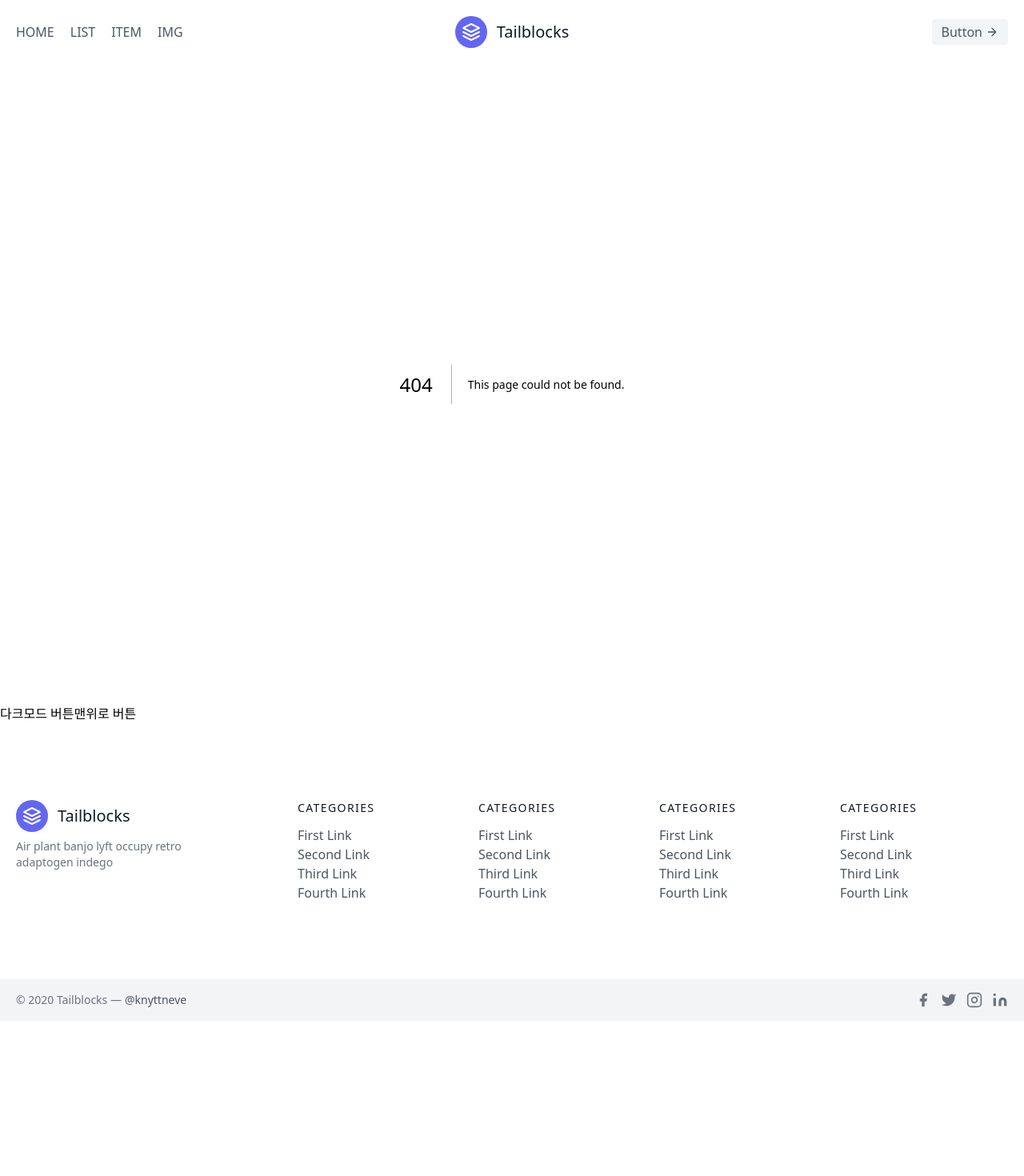
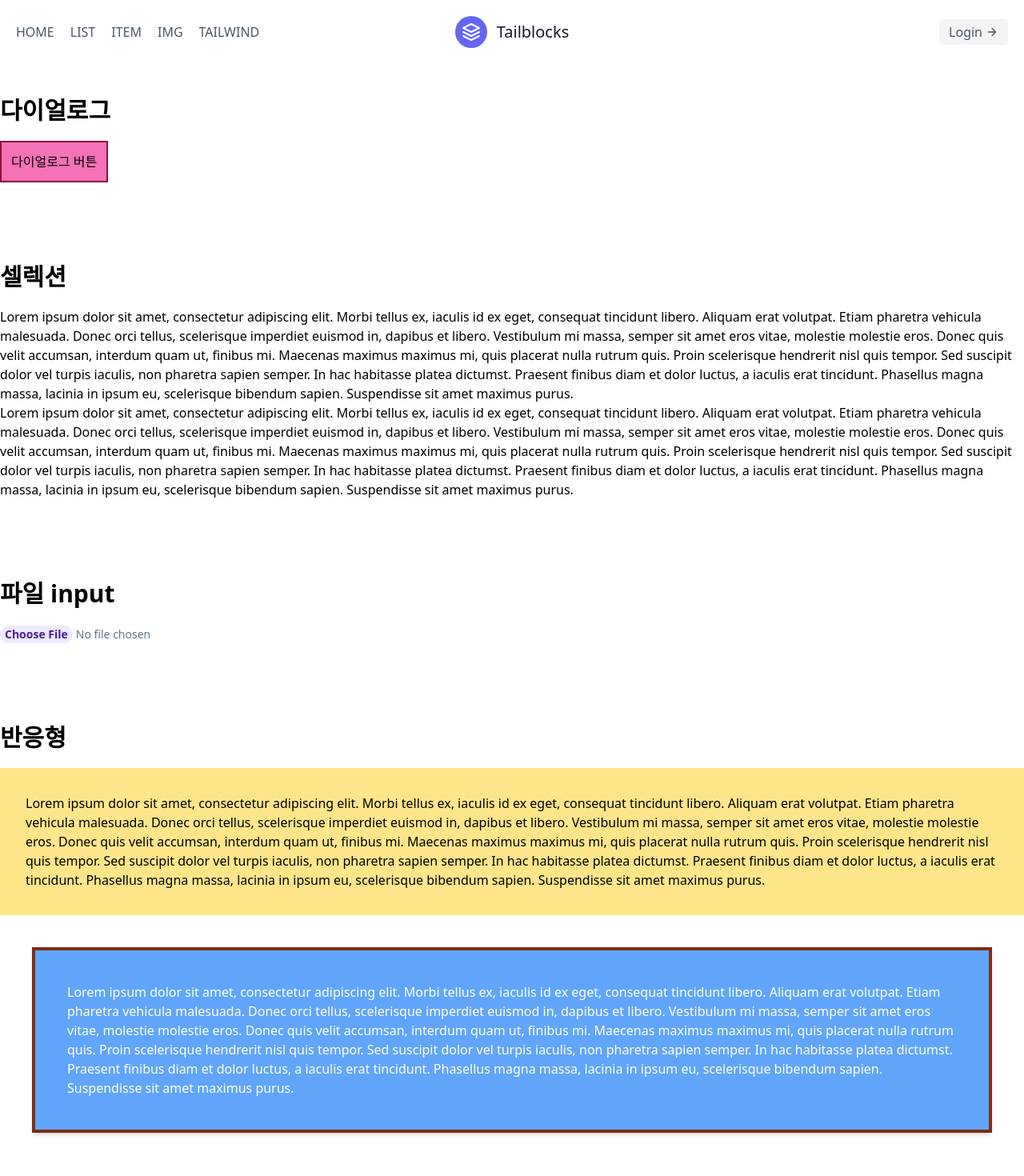
Before and after one commit to seeoya/newshop, a Next.js app: page /tailwind in a window 1280 px wide. Before the commit this address had no page. Shown: the top 1470 px of the page at 80% size. Before the commit the page ends 1276 px from the top, so only its background shows below. Built offline with nearby package versions, Linux system fonts and the light colour scheme.

Commit message:
페이지 정리

```diff
--- a/components/Header.tsx
+++ b/components/Header.tsx
@@ -14,8 +14,11 @@ export default function Header() {
                     <Link href="/item/item1" className="mr-5 hover:text-gray-900">
                         ITEM
                     </Link>
-                    <Link href="/img" className="hover:text-gray-900">
+                    <Link href="/img" className="mr-5 hover:text-gray-900">
                         IMG
+                    </Link>
+                    <Link href="/tailwind" className="hover:text-gray-900">
+                        TAILWIND
                     </Link>
                 </nav>
                 <a className="flex order-first lg:order-none lg:w-1/5 title-font font-medium items-center text-gray-900 lg:items-center lg:justify-center mb-4 md:mb-0">
@@ -25,12 +28,12 @@ export default function Header() {
                     <span className="ml-3 text-xl">Tailblocks</span>
                 </a>
                 <div className="lg:w-2/5 inline-flex lg:justify-end ml-5 lg:ml-0">
-                    <button className="inline-flex items-center bg-gray-100 border-0 py-1 px-3 focus:outline-none hover:bg-gray-200 rounded text-base mt-4 md:mt-0">
-                        Button
+                    <Link href={""} className="inline-flex items-center bg-gray-100 border-0 py-1 px-3 focus:outline-none hover:bg-gray-200 rounded text-base mt-4 md:mt-0">
+                        Login
                         <svg fill="none" stroke="currentColor" strokeLinecap="round" strokeLinejoin="round" strokeWidth="2" className="w-4 h-4 ml-1" viewBox="0 0 24 24">
                             <path d="M5 12h14M12 5l7 7-7 7"></path>
                         </svg>
-                    </button>
+                    </Link>
                 </div>
             </div>
         </header>
--- a/components/Home.tsx
+++ b/components/Home.tsx
@@ -4,10 +4,7 @@ import MainItem from "./MainItem";
 export default function Home() {
     return (
         <div>
-            <div className="bg-amber-400">가나다</div>
-            메인페이지
             <MainItem />
-            <ImageGallery />
             <FullBanner />
             <SlideBanner />
             <ImageBanner />
@@ -16,12 +13,12 @@ export default function Home() {
 }
 
 function FullBanner() {
-    return <div>풀배너</div>;
+    return <div className="bg-red-100">풀배너</div>;
 }
 
 function SlideBanner() {
-    return <div>슬라이드배너</div>;
+    return <div className="bg-blue-100">슬라이드배너</div>;
 }
 function ImageBanner() {
-    return <div>이미지 배너</div>;
+    return <div className="bg-green-100">이미지 배너</div>;
 }
--- /dev/null
+++ b/components/StyleLayout.tsx
@@ -0,0 +1,10 @@
+function StyleLayout({ title, children }: any) {
+    return (
+        <div className="py-10 mb-5">
+            <h2 className="text-3xl font-bold mb-5">{title}</h2>
+            <div>{children}</div>
+        </div>
+    );
+}
+
+export default StyleLayout;
--- /dev/null
+++ b/components/StyleTest.tsx
@@ -0,0 +1,115 @@
+import { Container } from "postcss";
+import { useState } from "react";
+import StyleLayout from "./StyleLayout";
+
+function StyleTest() {
+    const [darkMode, setDarkMode] = useState(false);
+
+    return (
+        <div className={`container mx-auto ${darkMode ? "dark" : ""}`}>
+            <StyleLayout title="다이얼로그">
+                <button
+                    className="p-3 border-rose-900 border-2 bg-pink-400 hover:bg-violet-400"
+                    onClick={() => {
+                        document.querySelector("#dialog").showModal();
+                    }}
+                >
+                    다이얼로그 버튼
+                </button>
+
+                <dialog id="dialog" className="bg-violet-200 backdrop:bg-black backdrop:opacity-70">
+                    <form method="dialog">
+                        <div className="flex-center text-center bg-white">가나다</div>
+
+                        <button className="p-2 mt-10 mr-3 bg-rose-200" value={"cancel"}>
+                            취소
+                        </button>
+                        <button className="p-2 bg-rose-800 text-white" value={"default"}>
+                            확인
+                        </button>
+                    </form>
+                </dialog>
+            </StyleLayout>
+
+            <StyleLayout title="셀렉션">
+                <div className="selection:bg-lime-100">
+                    Lorem ipsum dolor sit amet, consectetur adipiscing elit. Morbi tellus ex, iaculis id ex eget, consequat tincidunt libero. Aliquam erat volutpat. Etiam pharetra vehicula malesuada. Donec orci tellus, scelerisque imperdiet euismod in, dapibus et libero. Vestibulum mi massa, semper sit amet eros vitae, molestie molestie eros. Donec quis velit accumsan, interdum quam ut, finibus
+                    mi. Maecenas maximus maximus mi, quis placerat nulla rutrum quis. Proin scelerisque hendrerit nisl quis tempor. Sed suscipit dolor vel turpis iaculis, non pharetra sapien semper. In hac habitasse platea dictumst. Praesent finibus diam et dolor luctus, a iaculis erat tincidunt. Phasellus magna massa, lacinia in ipsum eu, scelerisque bibendum sapien. Suspendisse sit amet maximus
+                    purus.
+                </div>
+                <div className="selection:bg-rose-200">
+                    Lorem ipsum dolor sit amet, consectetur adipiscing elit. Morbi tellus ex, iaculis id ex eget, consequat tincidunt libero. Aliquam erat volutpat. Etiam pharetra vehicula malesuada. Donec orci tellus, scelerisque imperdiet euismod in, dapibus et libero. Vestibulum mi massa, semper sit amet eros vitae, molestie molestie eros. Donec quis velit accumsan, interdum quam ut, finibus
+                    mi. Maecenas maximus maximus mi, quis placerat nulla rutrum quis. Proin scelerisque hendrerit nisl quis tempor. Sed suscipit dolor vel turpis iaculis, non pharetra sapien semper. In hac habitasse platea dictumst. Praesent finibus diam et dolor luctus, a iaculis erat tincidunt. Phasellus magna massa, lacinia in ipsum eu, scelerisque bibendum sapien. Suspendisse sit amet maximus
+                    purus.
+                </div>
+            </StyleLayout>
+
+            <StyleLayout title="파일 input">
+                <input type="file" className="w-1/2 text-sm text-slate-500 file:rounded-full file:border-0 file:text-sm file:font-semibold file:bg-violet-100 file:text-violet-900 hover:file:bg-indigo-200" name="" id="" />
+            </StyleLayout>
+
+            <StyleLayout title="반응형">
+                <div className="p-8 w-full bg-rose-200 md:bg-indigo-200 lg:bg-green-200 xl:bg-amber-200 2xl:bg-cyan-200">
+                    Lorem ipsum dolor sit amet, consectetur adipiscing elit. Morbi tellus ex, iaculis id ex eget, consequat tincidunt libero. Aliquam erat volutpat. Etiam pharetra vehicula malesuada. Donec orci tellus, scelerisque imperdiet euismod in, dapibus et libero. Vestibulum mi massa, semper sit amet eros vitae, molestie molestie eros. Donec quis velit accumsan, interdum quam ut, finibus
+                    mi. Maecenas maximus maximus mi, quis placerat nulla rutrum quis. Proin scelerisque hendrerit nisl quis tempor. Sed suscipit dolor vel turpis iaculis, non pharetra sapien semper. In hac habitasse platea dictumst. Praesent finibus diam et dolor luctus, a iaculis erat tincidunt. Phasellus magna massa, lacinia in ipsum eu, scelerisque bibendum sapien. Suspendisse sit amet maximus
+                    purus.
+                </div>
+                <div className="p-10 m-10 bg-blue-400 text-white border-orange-900 border-4 shadow-md">
+                    Lorem ipsum dolor sit amet, consectetur adipiscing elit. Morbi tellus ex, iaculis id ex eget, consequat tincidunt libero. Aliquam erat volutpat. Etiam pharetra vehicula malesuada. Donec orci tellus, scelerisque imperdiet euismod in, dapibus et libero. Vestibulum mi massa, semper sit amet eros vitae, molestie molestie eros. Donec quis velit accumsan, interdum quam ut, finibus
+                    mi. Maecenas maximus maximus mi, quis placerat nulla rutrum quis. Proin scelerisque hendrerit nisl quis tempor. Sed suscipit dolor vel turpis iaculis, non pharetra sapien semper. In hac habitasse platea dictumst. Praesent finibus diam et dolor luctus, a iaculis erat tincidunt. Phasellus magna massa, lacinia in ipsum eu, scelerisque bibendum sapien. Suspendisse sit amet maximus
+                    purus.
+                </div>
+            </StyleLayout>
+
+            <StyleLayout title="다크모드">
+                <button
+                    className="p-3 bg-slate-700 text-white"
+                    onClick={() => {
+                        setDarkMode(!darkMode);
+                    }}
+                >
+                    모드 전환
+                </button>
+                <div className="p-10 m-5 leading-loose bg-rose-100 dark:bg-slate-800 rounded-3xl text-slate-900 dark:text-slate-50">
+                    Lorem ipsum dolor sit amet, consectetur adipiscing elit. Vestibulum in nulla hendrerit, tempor metus cursus, rutrum magna. Class aptent taciti sociosqu ad litora torquent per conubia nostra, per inceptos himenaeos. Sed scelerisque a odio a tincidunt. Sed eget ligula sit amet turpis facilisis molestie eu eu risus. Proin sit amet est ac augue gravida blandit. Integer semper
+                    placerat fringilla. Curabitur mauris libero, pretium non venenatis et, aliquam vel mauris. Phasellus ac rutrum leo. Nullam placerat semper ultrices. Duis congue nunc et nunc aliquet, et gravida turpis facilisis. Nulla id tempus quam, eget posuere turpis. In hendrerit arcu velit, in scelerisque orci ultricies nec. Donec neque diam, lobortis nec velit eu, lacinia dapibus metus.
+                    Phasellus sollicitudin risus id enim iaculis vestibulum eget sit amet eros. Vestibulum quis tempor magna.
+                </div>
+            </StyleLayout>
+
+            <StyleLayout title="스피너">
+                <div className="inline-flex w-20 h-20 bg-transparent rounded-full border-8 border-rose-500 border-y-blue-500 animate-spin"></div>
+                스핀
+                <div className="inline-flex w-20 h-20 bg-transparent rounded-full border-8 border-amber-500 border-y-indigo-700 animate-ping"></div>
+                핑~
+                <div className="inline-flex w-20 h-20 bg-transparent rounded-full border-8 border-teal-400 border-y-violet-500 animate-pulse"></div>
+                펄스
+                <div className="inline-flex w-20 h-20 bg-transparent rounded-full border-8 border-lime-300 border-y-neutral-800 animate-bounce"></div>
+                바운스
+            </StyleLayout>
+
+            <StyleLayout title="임의의 값">
+                <div className="w-[887px] h-[200px] text-[#fff00f] bg-pink-300 ">가로세로색상까지도 임의의 값 넣기</div>
+            </StyleLayout>
+
+            <StyleLayout title="링">
+                <button className="border-4 ring-2 ring-offset-2 focus:ring-offset-8 hover:ring-4">링?</button>
+            </StyleLayout>
+
+            <StyleLayout title="아이템들">
+                <div className="flex justify-between">
+                    <div className="w-20 h-20 bg-red-400 even:bg-green-800 odd:bg-teal-600 first:bg-yellow-500 last:bg-red-400 last:rotate-45"></div>
+                    <div className="w-20 h-20 bg-red-400 even:bg-green-800 odd:bg-teal-600 first:bg-yellow-500 last:bg-red-400 last:rotate-45"></div>
+                    <div className="w-20 h-20 bg-red-400 even:bg-green-800 odd:bg-teal-600 first:bg-yellow-500 last:bg-red-400 last:rotate-45"></div>
+                    <div className="w-20 h-20 bg-red-400 even:bg-green-800 odd:bg-teal-600 first:bg-yellow-500 last:bg-red-400 last:rotate-45"></div>
+                </div>
+            </StyleLayout>
+
+            <StyleLayout title=""></StyleLayout>
+
+            <StyleLayout title=""></StyleLayout>
+        </div>
+    );
+}
+
+export default StyleTest;
--- a/pages/List.tsx
+++ b/pages/List.tsx
@@ -3,7 +3,7 @@ import ItemList from "../components/ItemList";
 export default function list() {
     return (
         <>
-            리슽트
+            리스트
             <ItemList />
         </>
     );
--- a/pages/index.tsx
+++ b/pages/index.tsx
@@ -1,5 +1,9 @@
 import Home from "../components/Home";
 
 export default function Index() {
-    return <Home />;
+    return (
+        <>
+            <Home />
+        </>
+    );
 }
--- /dev/null
+++ b/pages/tailwind.tsx
@@ -0,0 +1,11 @@
+import StyleTest from "../components/StyleTest";
+
+function Style() {
+    return (
+        <>
+            <StyleTest />
+        </>
+    );
+}
+
+export default Style;
```
